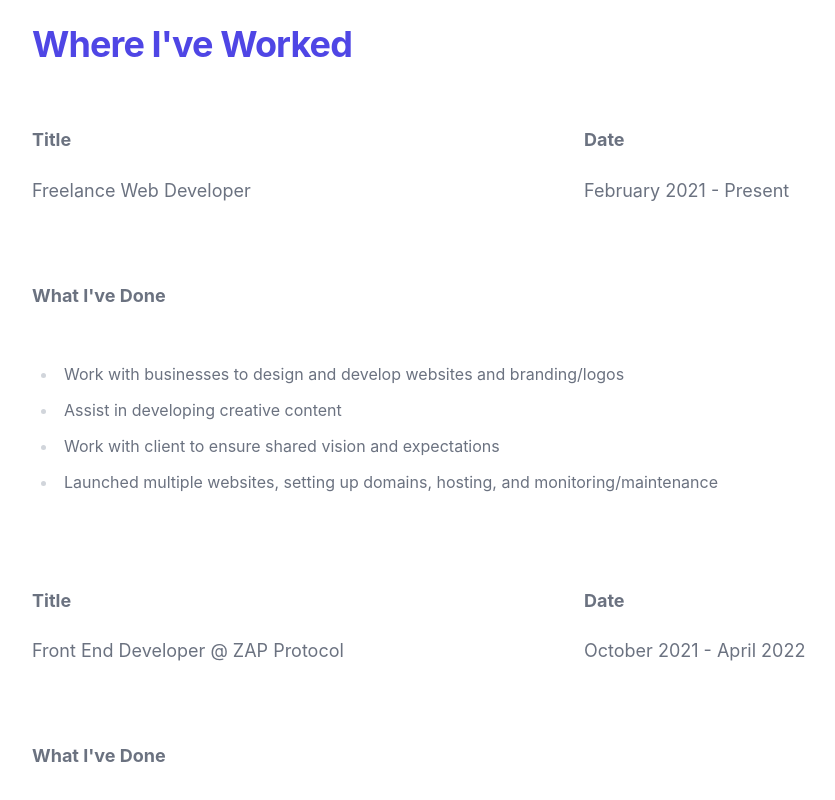
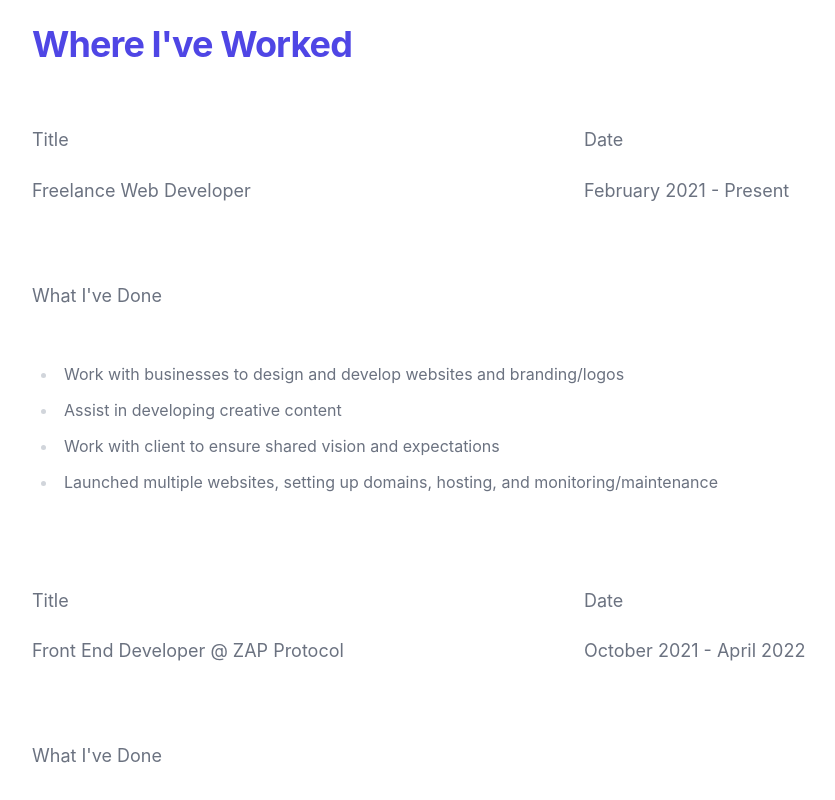
Before and after one commit to dobbe2/portfolio-2023, a React (Create React App) app: page / in a window 1280 px wide. Shown: the part 1640-2440 px from the top of the page, without its empty margins (64-899 px from the left). Built offline with nearby package versions, Linux system fonts and the light colour scheme.

Commit message:
fixed paragraphs from not getting classnames joined

```diff
--- a/src/components/Para.jsx
+++ b/src/components/Para.jsx
@@ -1,5 +1,10 @@
 import React from "react";
 
-export default function Para({ bold, className, children }) {
-  return <p className={bold ? `text-lg text-gray-500 font-bold ${className}` : `text-lg text-gray-500 ${className}`}>{children}</p>;
+function classNames(...classes) {
+  return classes.filter(Boolean).join(' ')
 }
+
+
+export default function Para({ dark, className, children }) {
+  return <p className= {classNames( dark ? 'text-mercury' : 'text-gray-500' , `text-lg ${className}`)}>{ children }</p>;
+}
```
